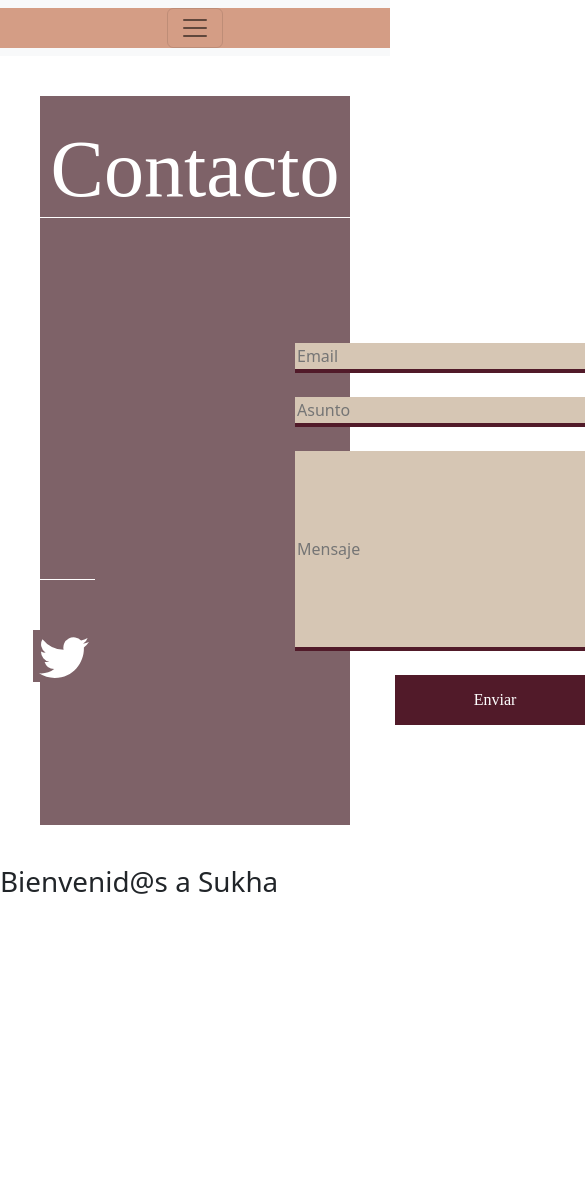
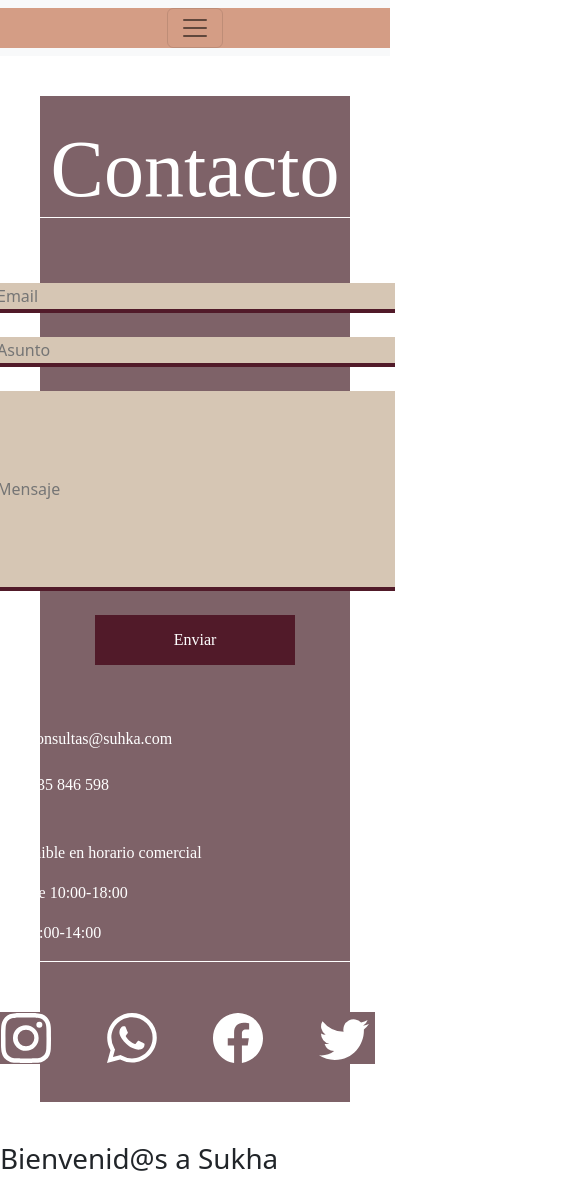
Before and after one commit to Anyi79/ProyectoSukha, a React (Vite) app in the folder ProyectoSukha/: page / in a window 390 px wide. Shown: the top 1183 px of the page, 585 px wide, since content can reach past the window. Before the commit the page ends 906 px from the top, so only its background shows below. Built offline with nearby package versions, Linux system fonts and the light colour scheme; a web font is replaced by a local one.

Commit message:
FormContact repsonsive fixed

```diff
--- a/ProyectoSukha/src/Style/ContactForm.css
+++ b/ProyectoSukha/src/Style/ContactForm.css
@@ -1,4 +1,3 @@
-
 #ContactFormContainer {
     display: flex;
     flex-direction: column;
@@ -30,11 +29,12 @@
     flex-direction: column;
     justify-items: center;
     align-items: center;
-    margin: 6.25rem;
+    margin: 10%;
 }
 
 #InfoContactForm {
-    margin: 6.25rem;
+    margin-top: 5%;
+    margin-right: 5%;
     color: white;
 
 }
@@ -107,3 +107,24 @@
 .ContactFormText {
     font-family: 'Prociono', serif;
 }
+
+
+@media screen and (max-width: 780px) {
+
+    .ContactForm {
+        display: flex;
+        flex-direction: column-reverse;
+    }
+
+    #ContactFormIconContainer {
+        margin-top: 3.125rem;
+        margin-bottom: 10%;
+        display: flex;
+        flex-direction: row;
+        justify-content: space-between;
+
+    }
+
+
+
+}
--- a/ProyectoSukha/src/components/ContactForm.jsx
+++ b/ProyectoSukha/src/components/ContactForm.jsx
@@ -11,10 +11,10 @@ function ContactForm () {
             <div className="ContactForm">
                 <section id="InfoContactForm">
                     <div>
-                        <p><BsEnvelope size={30}/>  consultas@suhka.com</p>
+                        <p className="ContactFormText"><BsEnvelope size={30}/>  consultas@suhka.com</p>
                     <div>
                     </div>
-                        <p><BsTelephone size={30}/>  635 846 598</p>
+                        <p className="ContactFormText"><BsTelephone size={30}/>  635 846 598</p>
                         </div>
                     &nbsp;
                     <div id="ContactInfoContainer">
```
